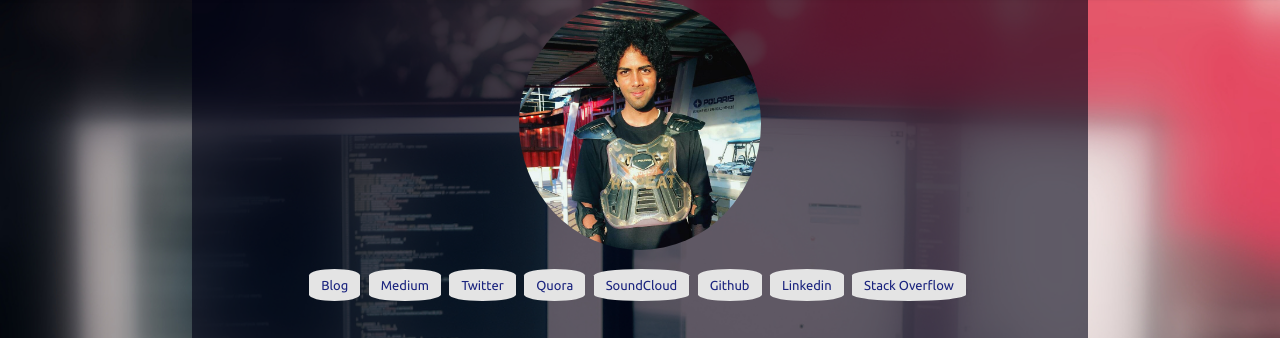
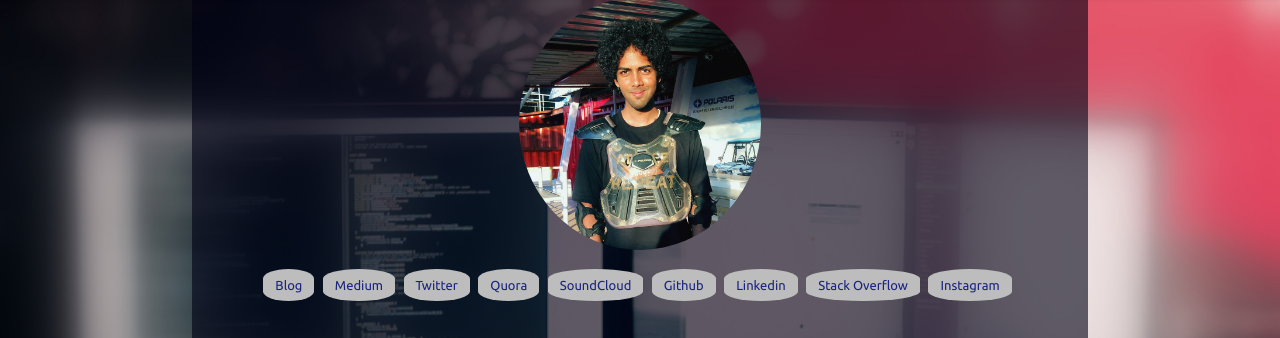
Before and after one commit to booleanhunter/portfolio, a plain HTML site: page index.html in a window 1280 px wide. Shown: the part 67-405 px from the top of the page. Drawn offline with nearby package versions, Linux system fonts and the light colour scheme.

Commit message:
Updating skills section

```diff
--- a/index.html
+++ b/index.html
@@ -19,9 +19,9 @@
     <link href="public/css/style.css" type="text/css" rel="stylesheet" media="screen,projection" />
     <link href="public/css/timeline.css" type="text/css" rel="stylesheet" media="screen,projection" />
 
-    <meta property="og:title" content="Meet Iyer Ashwin Hariharan" />
-    <meta property="og:description" content="Full Stack Developer" />
-    <meta property="og:image" content="/public/images/ashwin.jpg"/>
+    <meta property="og:title" content="Meet Ashwin Hariharan" />
+    <meta property="og:description" content="Software Engineer | Writer | AI, ML Deep Learning Enthusiast" />
+    <meta property="og:image" content="/public/images/ashwin-again-2.jpg"/>
     <meta property="og:image:width" content="640" />
     <meta property="og:image:height" content="442" />
 </head>
@@ -80,51 +80,57 @@
 
                 <div class="col s12 m12" style="text-align: center">
                     <div class="section">
-                        <div class="chip" style="border-radius:50%/20%">
+                        <div class="chip grey lighten-1" style="border-radius:50%/30%;">
                             <a class="indigo-text text-darken-4" href="http://blog.booleanhunter.com" target="_blank">
                                 Blog
                             </a>
                         </div>
 
-                        <div class="chip" style="border-radius:50%/20%">
+                        <div class="chip grey lighten-1" style="border-radius:50%/30%;">
                             <a class="indigo-text text-darken-4" href="https://medium.com/@booleanhunter" target="_blank">
                                 Medium
                             </a>
                         </div>
 
-                        <div class="chip " style="border-radius:50%/20%">
+                        <div class="chip grey lighten-1" style="border-radius:50%/30%;">
                             <a class="indigo-text text-darken-4" href="https://twitter.com/booleanhunter" target="_blank">
                                 Twitter
                             </a>
                         </div>
 
-                        <div class="chip " style="border-radius:50%/20%">
+                        <div class="chip grey lighten-1" style="border-radius:50%/30%;">
                             <a class="indigo-text text-darken-4" href="https://www.quora.com/profile/Ashwin-Hariharan-4" target="_blank">
                                 Quora
                             </a>
                         </div>
 
-                        <div class="chip" style="border-radius:50%/20%;">
+                        <div class="chip grey lighten-1" style="border-radius:50%/30%;">
                             <a class="indigo-text text-darken-4" href="https://soundcloud.com/booleanhunter" target="_blank">
                                 SoundCloud
                             </a>
                         </div>
 
-                        <div class="chip" style="border-radius:50%/20%">
+                        <div class="chip grey lighten-1" style="border-radius:50%/30%;">
                             <a class="indigo-text text-darken-4" href="https://www.github.com/booleanhunter" target="_blank">
                                 Github
                             </a>
                         </div>
 
-                        <div class="chip" style="border-radius:50%/20%;">
+                        <div class="chip grey lighten-1" style="border-radius:50%/30%;">
                             <a class="indigo-text text-darken-4" href="https://www.linkedin.com/in/iyerashwinhariharan" target="_blank">
                                 Linkedin
                             </a>
                         </div>
 
-                        <div class="chip" style="border-radius:50%/20%">
+                        <div class="chip grey lighten-1" style="border-radius:50%/30%;">
                             <a class="indigo-text text-darken-4" href="http://stackoverflow.com/users/3989925/booleanhunter" target="_blank">
                                 Stack Overflow
+                            </a>
+                        </div>
+
+                        <div class="chip grey lighten-1" style="border-radius:50%/30%;">
+                            <a class="indigo-text text-darken-4" href="https://instagram.com/booleanhunter/" target="_blank">
+                                Instagram
                             </a>
                         </div>
 
@@ -596,6 +602,10 @@
                         <div class="chip pink darken-4 white-text">
                             Google Cloud Platform
                         </div>
+
+                        <div class="chip pink darken-4 white-text">
+                            Docker
+                        </div>
                     </div>
 
                     <div class="section">
@@ -605,15 +615,27 @@
                         </div>
 
                         <div class="chip blue-grey darken-1 white-text">
+                            NodeJS
+                        </div>
+
+                        <div class="chip blue-grey darken-1 white-text">
+                            Python
+                        </div>
+
+                        <div class="chip blue-grey darken-1 white-text">
                             GoLang
                         </div>
 
                         <div class="chip blue-grey darken-1 white-text">
-                            NodeJS
+                            Socket.IO
                         </div>
 
                         <div class="chip blue-grey darken-1 white-text">
-                            Socket.IO
+                            Keras
+                        </div>
+
+                        <div class="chip blue-grey darken-1 white-text">
+                            Scikit-Learn
                         </div>
 
                         <div class="chip blue-grey darken-1 white-text">
@@ -661,10 +683,6 @@
 
                         <div class="chip teal white-text">
                             D3JS
-                        </div>
-
-                        <div class="chip teal white-text">
-                            Vis.js
                         </div>
 
                         <div class="chip teal white-text">
```
